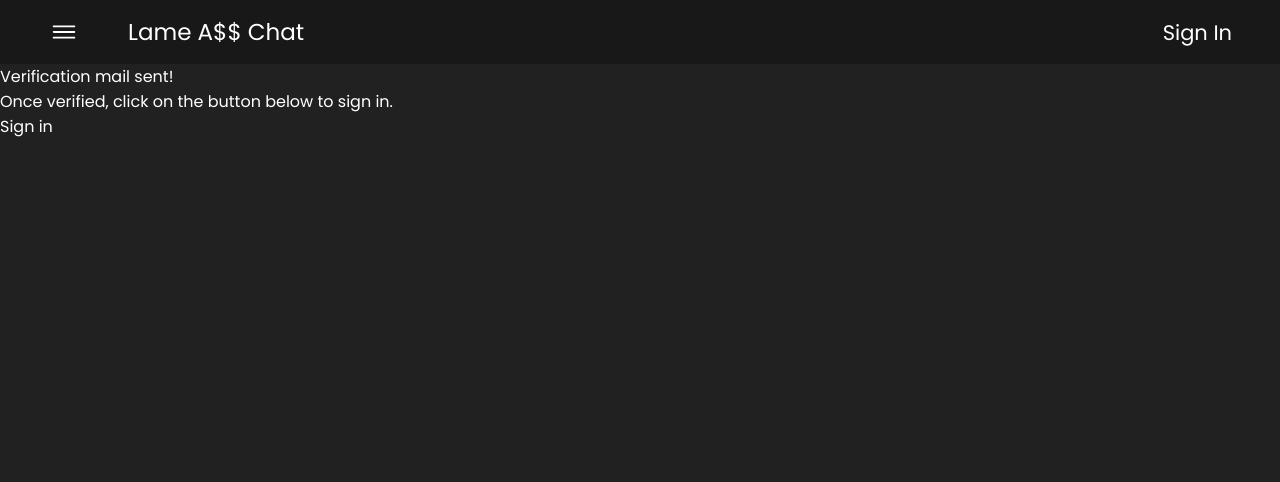
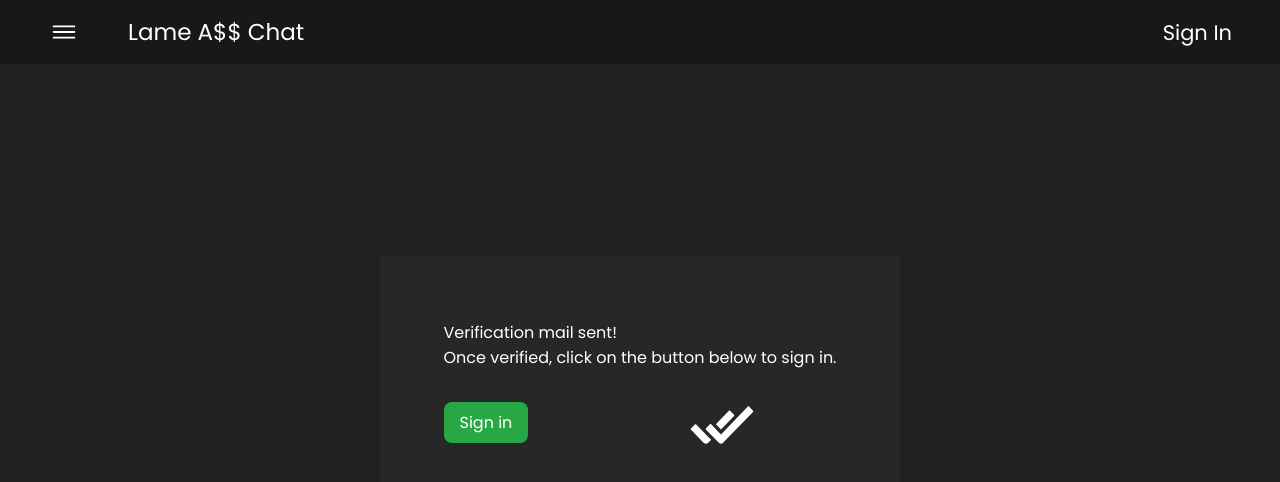
Before and after one commit to Poljana/LameAhhChat, a React (Vite) app: page /verification-mail in a window 1280 px wide. Shown: the top 482 px of the page. Built offline with nearby package versions, Linux system fonts and the light colour scheme; no server answers.

Commit message:
EEEEEEEEEEEEEEEEE

```diff
--- a/src/components/navbar/Navbar.jsx
+++ b/src/components/navbar/Navbar.jsx
@@ -89,7 +89,7 @@ function Navbar({ userId }) {
                                                 src={
                                                     profilePicture ?
                                                     profilePicture :
-                                                    "src\\assets\\defaultPFP.jpg"
+                                                    "/src/assets/defaultPFP.jpg"
                                                     }
                                                 className='navpfp'
                                             />
--- a/src/pages/chats/general/General.css
+++ b/src/pages/chats/general/General.css
@@ -156,18 +156,24 @@
     background-color: #28a745;
 }
 
-.deleteButton
+.more-options-popup-button
 {
-    width: 1.5rem;
+    width: fit-content;
     height: 1.5rem;
+    display: flex;
+    align-items: center;
+    gap: 0.5rem;
     background: transparent;
     border: none;
-    font-size: 20px;
+    border-radius: 0.2rem;
+    font-size: 15px;
+    padding: 1rem;
 }
 
-.deleteButton:hover
+.more-options-popup-button:hover
 {
     cursor: pointer;
+    background: #ff0000;
 }
 
 .more-options
@@ -186,13 +192,14 @@
     background-color: #292929;
 }
 
-.delete-popup
+.more-options-popup
 {
-    width: 10rem;
+    width: fit-content;
     position: absolute;
     right: -15rem;
     background: #28a745;
-    padding: 1rem;
+    padding: 0.5rem;
+    border-radius: 0.25rem;
 }
 
 .popupVisible
--- a/src/pages/chats/general/General.jsx
+++ b/src/pages/chats/general/General.jsx
@@ -162,16 +162,16 @@ const General = ({ outerCollectionName, outerDocId, nestedCollectionName, userId
                             className={`chatpfp ${messages[0].sentBy === currentUserId ? 'pfp-right' : 'pfp-left'}`}
                         />
                         {doc.sentBy === currentUserId && (
-                            {/* <button onClick={() => handleDelete(doc.id)} className='deleteButton'>
-                                <IoIosTrash />
-                            </button> */},
                             <>
                                 <button className="more-options" onClick={() => handlePopup(doc.id)}>
                                     <IoMdMore />
                                 </button>
                                 {popupVisible && activeMessageId === doc.id && (
-                                    <div className="delete-popup popupVisible">
-                                        <p>If you delete the message it will be gone forever.</p>
+                                    <div className="more-options-popup popupVisible">
+                                        <button onClick={() => handleDelete(doc.id)} className='more-options-popup-button'>
+                                            <IoIosTrash />
+                                            <p>Delete message</p>
+                                        </button>
                                     </div>
                                 )}
                             </>
--- a/src/pages/register/Register.jsx
+++ b/src/pages/register/Register.jsx
@@ -1,10 +1,12 @@
 import './Register.css'
-import { createUserWithEmailAndPassword, signOut } from 'firebase/auth'
+import { createUserWithEmailAndPassword,
+        signOut,
+        sendEmailVerification
+        } from 'firebase/auth'
 import { Link, useNavigate } from 'react-router-dom'
 import { auth, db } from '../../firebase'
 import { useState } from 'react'
 import { setDoc, doc } from 'firebase/firestore'
-import { sendEmailVerification } from 'firebase/auth'
 
 function Register() {
     const navigate = useNavigate()
@@ -20,7 +22,7 @@ function Register() {
             const userCredential = await createUserWithEmailAndPassword(auth, email, password)
             const user = userCredential.user
 
-            await user.sendEmailVerification().then(() => {
+            await sendEmailVerification(user).then(() => {
                 console.log('Verification email sent.');
             }).catch((error) => {
                 console.error('Error sending verification email:', error);
--- a/src/pages/verification_mail/Verification.css
+++ b/src/pages/verification_mail/Verification.css
@@ -0,0 +1,36 @@
+.verification-mail
+{
+    position: relative;
+    width: fit-content;
+    display: flex;
+    flex-direction: column;
+    justify-content: center;
+    gap: 2rem;
+    align-items: start;
+    margin-inline: auto;
+    margin-block: 15%;
+    padding: 4rem;
+    background: #272727;
+}
+
+.to-signin
+{
+    padding: 0.5rem;
+    padding-inline: 1rem;
+    border: none;
+    border-radius: 0.5rem;
+    background: #28a745;
+}
+
+.to-signin:hover
+{
+    background: #51d670;
+}
+
+.all-done
+{
+    position: absolute;
+    font-size: 100px;
+    bottom: 2rem;
+    right: 8rem;
+}
--- a/src/pages/verification_mail/Verification.jsx
+++ b/src/pages/verification_mail/Verification.jsx
@@ -1,5 +1,6 @@
 import { Link } from 'react-router-dom'
 import './Verification.css'
+import { IoIosDoneAll } from "react-icons/io";
 
 function VerificationMail () {
 
@@ -7,7 +8,8 @@ function VerificationMail () {
         <div className='verification-mail'>
             <p>Verification mail sent!<br />
             Once verified, click on the button below to sign in.</p>
-            <Link to={'/signin'}>Sign in</Link>
+            <Link to={'/signin'} className='to-signin'>Sign in</Link>
+            <IoIosDoneAll className='all-done' />
         </div>
     )
 }
```
